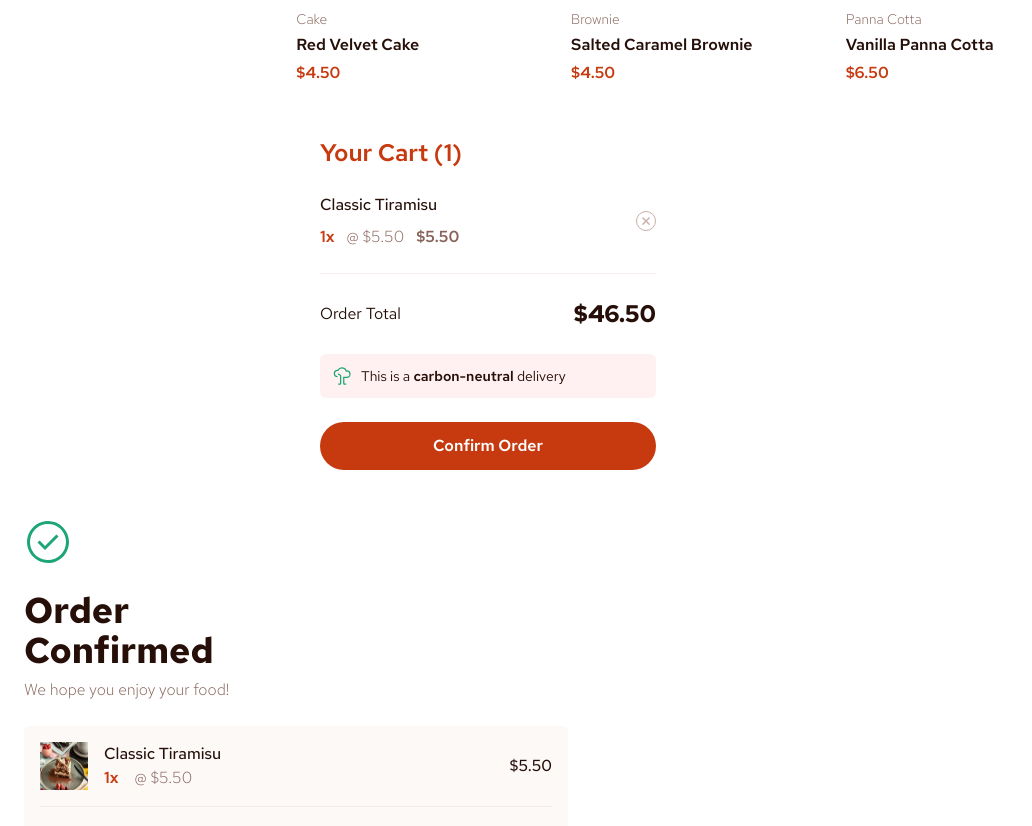
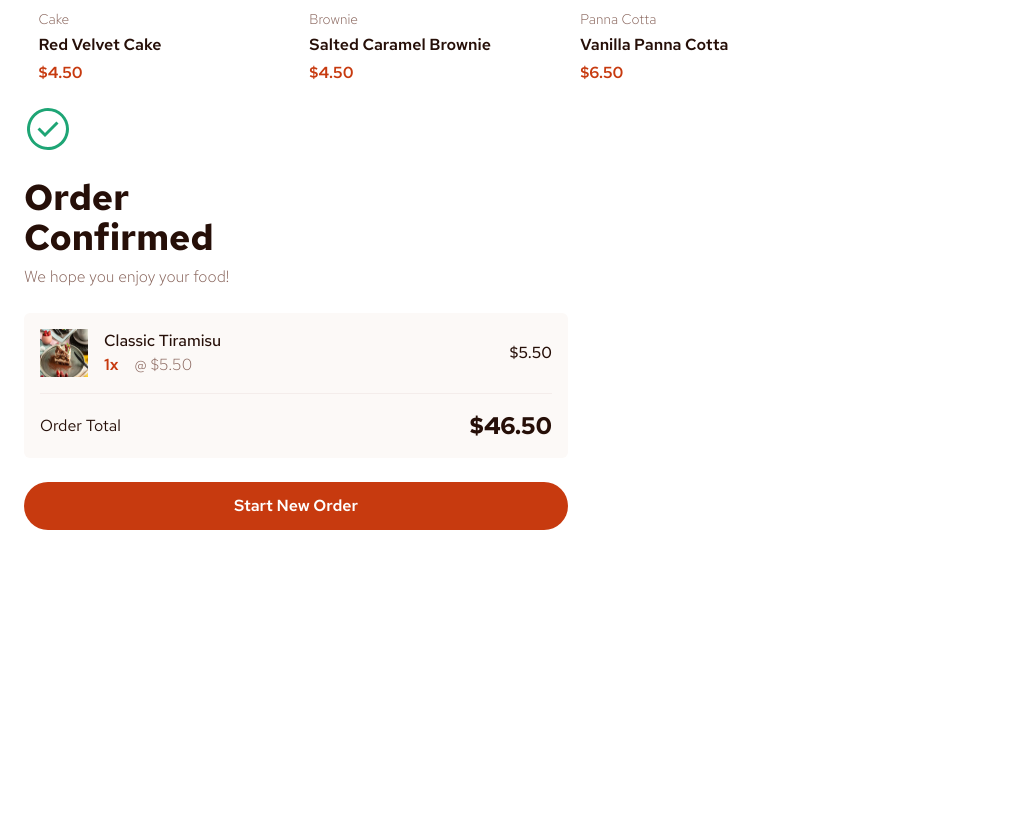
Before and after one commit to sercansimsek/product-list-with-cart, a React (Vite) app: page / in a window 1280 px wide. Shown: the part 1096-1922 px from the top of the page, without its empty margins (0-1032 px from the left). After the commit the page ends 1650 px from the top, so only its background shows below. Built offline with nearby package versions, Linux system fonts and the light colour scheme.

Commit message:
Cart functionalities implemented

```diff
--- a/src/App.jsx
+++ b/src/App.jsx
@@ -1,27 +1,56 @@
-import { useEffect, useState } from "react";
+import { useEffect, useState, useCallback } from "react";
 import { dataFromServer } from "./data";
 
 import { CardList } from "./components/CardList";
 import { Cart } from "./components/Cart";
 import { OrderConfirmed } from "./components/OrderConfirmed";
-import { ProductCountContext } from "./components/ContextApi/ProductCountContext";
 
 export const App = () => {
   const [data, setData] = useState([]);
-  const [productCount, setProductCount] = useState(1);
+  const [cartItems, setCartItems] = useState([]);
 
   useEffect(() => {
     setData(dataFromServer);
   }, []);
 
+  const handleSelected = useCallback((product) => {
+    if (product.remove) {
+      // Remove only the specific item from cart
+      setCartItems((prev) => prev.filter((item) => item.name !== product.name));
+      return;
+    }
+
+    setCartItems((prev) => {
+      const existingItem = prev.find((item) => item.name === product.name);
+      if (existingItem) {
+        // Update quantity if item exists
+        return prev.map((item) =>
+          item.name === product.name
+            ? { ...item, quantity: product.quantity }
+            : item
+        );
+      }
+      // Add new item if it doesn't exist
+      return [...prev, product];
+    });
+  }, []);
+
+  const handleRemoveItem = (itemName) => {
+    setCartItems((prev) => prev.filter((item) => item.name !== itemName));
+  };
+
   return (
     <>
-      <div className="flex flex-col w-[327px] md:w-[688px] lg:-[800px] justify-center mx-auto gap-8">
+      <div className="flex flex-col w-[327px] md:w-[688px] lg:w-[1200px] justify-center mx-auto gap-8">
         <h1 className="text-rose900 font-bold text-4xl">Desserts</h1>
-        <ProductCountContext value={{ productCount, setProductCount }}>
-          <CardList datas={data} />
-          <Cart />
-        </ProductCountContext>
+        <div className="flex flex-col lg:flex-row gap-8 justify-center items-start">
+          <CardList
+            datas={data}
+            cartItems={cartItems}
+            onHandleSelected={handleSelected}
+          />
+          <Cart cartItems={cartItems} onRemoveItem={handleRemoveItem} />
+        </div>
       </div>
 
       <OrderConfirmed />
--- a/src/components/Card.jsx
+++ b/src/components/Card.jsx
@@ -1,27 +1,37 @@
 import cartImg from "../assets/images/icon-add-to-cart.svg";
 import incrementIcon from "../assets/images/icon-increment-quantity.svg";
 import decrementIcon from "../assets/images/icon-decrement-quantity.svg";
-import { useContext, useState } from "react";
+import { useState, useEffect } from "react";
 import cn from "classnames";
-import { ProductCountContext } from "./ContextApi/ProductCountContext";
 
-export const Card = ({ data }) => {
+export const Card = ({ data, selectedItem, onHandleSelected }) => {
   const [isAdded, setIsAdded] = useState(false);
-
-  const count = useContext(ProductCountContext);
-  const { productCount, setProductCount } = count;
+  const [productCount, setProductCount] = useState(1);
   const { image } = data;
 
   const incrementCount = () => {
-    setProductCount((prev) => prev + 1);
+    const newCount = productCount + 1;
+    setProductCount(newCount);
+    if (isAdded) {
+      onHandleSelected({
+        ...data,
+        quantity: newCount,
+      });
+    }
   };
 
   const decrementCount = () => {
-    setProductCount((prev) => prev - 1);
+    const newCount = productCount - 1;
+    setProductCount(newCount);
 
-    if (productCount <= 1) {
+    if (newCount === 0) {
       setIsAdded(false);
-      setProductCount(1);
+      onHandleSelected({ name: data.name, remove: true });
+    } else {
+      onHandleSelected({
+        ...data,
+        quantity: newCount,
+      });
     }
   };
   return (
@@ -30,8 +40,8 @@ export const Card = ({ data }) => {
         <div className="flex flex-col justify-center items-center mb-[20px]">
           <div className="relative">
             <picture>
-              <source media="(min-width:1024px)" srcSet={data.image.desktop} />
-              <source media="(min-width:768px)" srcSet={data.image.tablet} />
+              <source media="(min-width:1024px)" srcSet={image.desktop} />
+              <source media="(min-width:768px)" srcSet={image.tablet} />
               <img
                 src={image.mobile}
                 alt={data.name}
@@ -47,7 +57,13 @@ export const Card = ({ data }) => {
                 className={
                   "absolute left-1/2 transform -translate-x-1/2 -bottom-[25px] z-10 flex items-center justify-center gap-3 bg-white text-black border border-rose400 p-3 w-[160px] rounded-3xl cursor-pointer hover:text-red hover:border-red"
                 }
-                onClick={() => setIsAdded(true)}
+                onClick={() => {
+                  setIsAdded(true);
+                  onHandleSelected({
+                    ...data,
+                    quantity: productCount,
+                  });
+                }}
               >
                 <img src={cartImg} alt="cart" />
                 <span className="text-sm font-semibold">Add to Cart</span>
--- a/src/components/CardList.jsx
+++ b/src/components/CardList.jsx
@@ -1,16 +1,17 @@
 import { Card } from "./Card";
 
-
-export const CardList = ({ datas }) => {
+export const CardList = ({ datas, cartItems, onHandleSelected }) => {
   return (
-    <>
     <ul className="grid grid-rows-1 gap-6 place-items-center mx-auto md:grid-cols-3 md:grid-rows-3 h-full md:w-[688px] md:gap-x-6 md:gap-y-8 lg:w-[800px]">
       {datas.map((data) => (
         <li key={data.name}>
-            <Card data={data} />
+          <Card
+            data={data}
+            selectedItem={cartItems.find((item) => item.name === data.name)}
+            onHandleSelected={onHandleSelected}
+          />
         </li>
       ))}
     </ul>
-    </>
   );
 };
--- a/src/components/Cart.jsx
+++ b/src/components/Cart.jsx
@@ -1,23 +1,36 @@
 import removeItemIcon from "../assets/images/icon-remove-item.svg";
 import carbonNeutral from "../assets/images/icon-carbon-neutral.svg";
-import { useContext } from "react";
-import { ProductCountContext } from "./ContextApi/ProductCountContext";
 
-export const Cart = () => {
-  const { productCount, setCount } = useContext(ProductCountContext);
+export const Cart = ({ cartItems, onRemoveItem }) => {
+  const totalItems = cartItems.reduce((sum, item) => sum + item.quantity, 0);
+  const totalPrice = cartItems.reduce(
+    (sum, item) => sum + item.price * item.quantity,
+    0
+  );
+
   return (
     <div className="flex flex-col justify-center gap-6 w-[327px] md:w-[688px] lg:w-[384px] p-6 font-redHat">
-      <span className="font-semibold text-2xl text-red">Your Cart ({productCount})</span>
-      <div className="flex justify-between items-center">
+      <span className="font-semibold text-2xl text-red">
+        Your Cart ({totalItems})
+      </span>
+      {cartItems.map((item) => (
+        <div key={item.name} className="flex justify-between items-center">
           <div className="flex flex-col gap-2 text-md">
-          <span className="text-rose900 font-medium">Classic Tiramisu</span>
+            <span className="text-rose900 font-medium">{item.name}</span>
             <div className="flex gap-3">
-            <span className="text-red font-semibold">1x</span>{" "}
-            <span className="text-rose500 font-light">@ $5.50</span>{" "}
-            <span className="text-rose500 font-semibold">$5.50</span>
+              <span className="text-red font-semibold">{item.quantity}x</span>{" "}
+              <span className="text-rose500 font-light">
+                @ ${item.price.toFixed(2)}
+              </span>{" "}
+              <span className="text-rose500 font-semibold">
+                ${(item.price * item.quantity).toFixed(2)}
+              </span>
             </div>
           </div>
-        <button className="w-5 h-5 cursor-pointer">
+          <button
+            className="w-5 h-5 cursor-pointer"
+            onClick={() => onRemoveItem(item.name)}
+          >
             <img
               src={removeItemIcon}
               alt="remove item icon"
@@ -25,16 +38,20 @@ export const Cart = () => {
             />
           </button>
         </div>
+      ))}
+      {cartItems.length > 0 && (
         <hr className="block h-[1px] border-0 bg-rose100" />
+      )}
       <div className="flex flex-col gap-6">
         <div className="flex justify-between items-center text-rose900">
           <span className="font-sm">Order Total</span>
-          <span className="font-bold text-2xl">$46.50</span>
+          <span className="font-bold text-2xl">${totalPrice.toFixed(2)}</span>
         </div>
         <div className="flex gap-2 bg-rose-50 p-3 rounded-md">
           <img src={carbonNeutral} alt="carbon neutral icon" />
           <span className="text-rose900 text-sm">
-            This is a <strong className="font-semibold">carbon-neutral</strong> delivery
+            This is a <strong className="font-semibold">carbon-neutral</strong>{" "}
+            delivery
           </span>
         </div>
 
```
Lines whose indentation alone changed are shown as unchanged.
